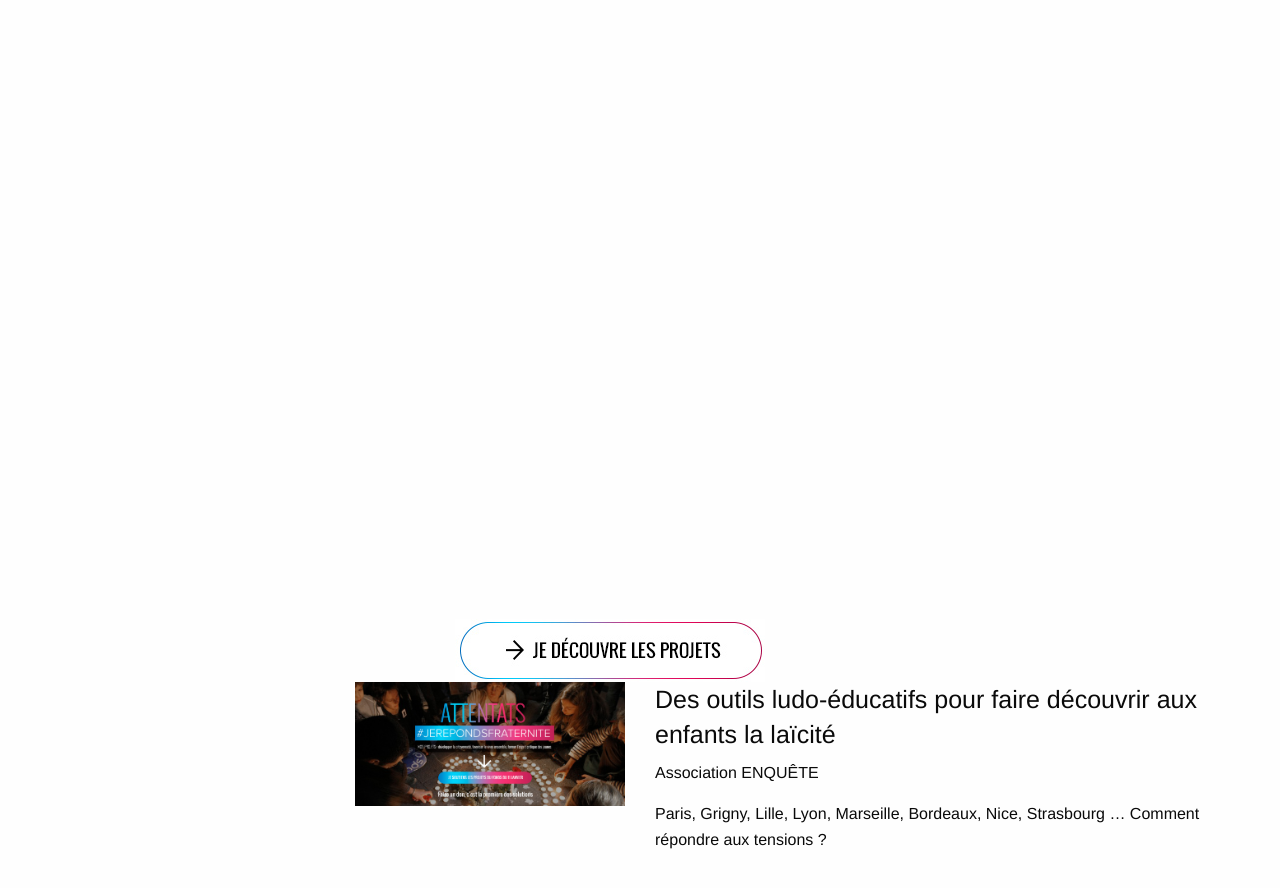
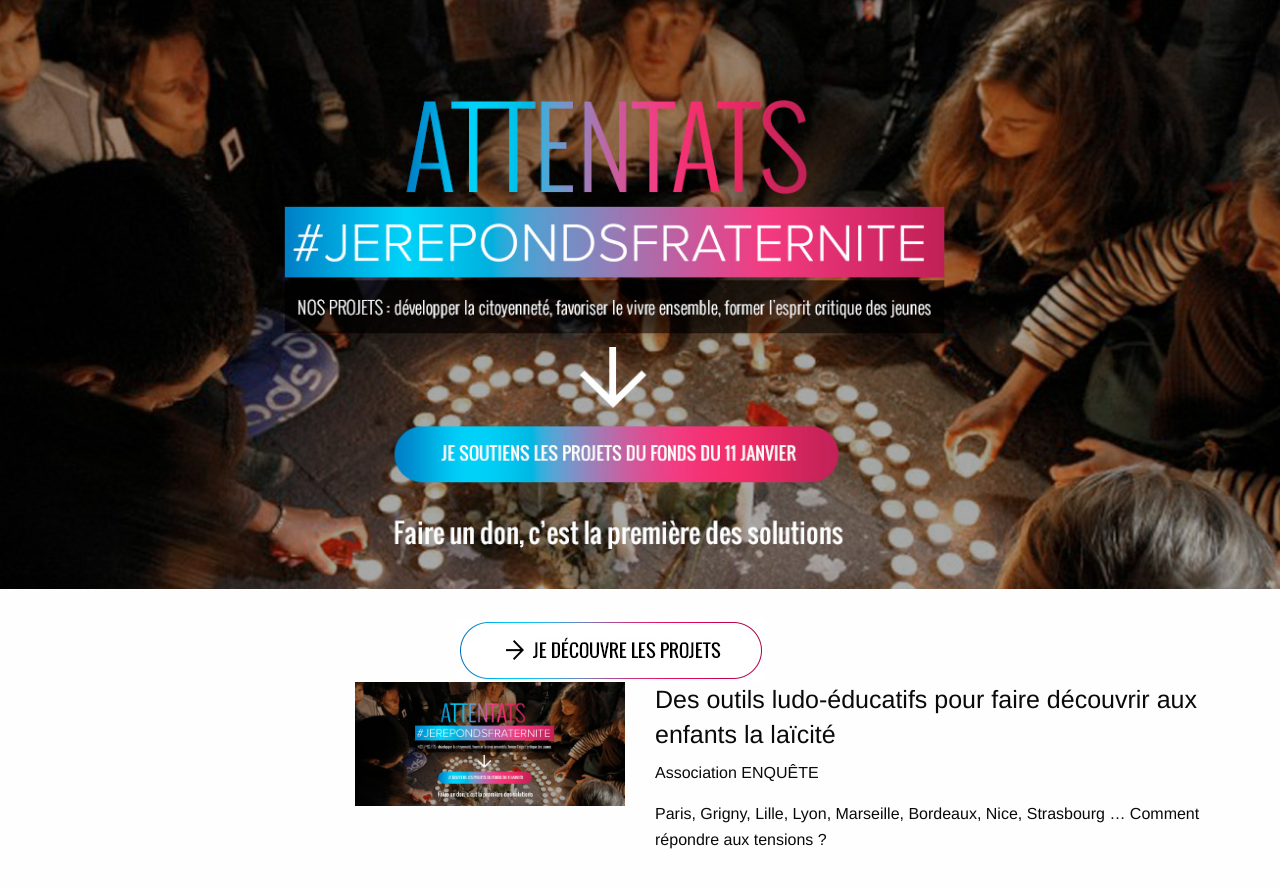
Before and after one commit to adfinitas-app/jerepondsfraternite, a Jekyll site: the page built from index.html, in a window 1280 px wide. Shown: the top 888 px of the page. Built offline with Jekyll 4.4.1, drawn with Linux system fonts in a browser that asks for light colours.

Commit message:
Updated 'css/app.css' via CloudCannon

```diff
--- a/css/app.css
+++ b/css/app.css
@@ -1,9 +1,9 @@
 html, body {
     height: 100%;
     margin: 0;
-    }
+}
 .cover90 {
-    background: url(img/bg.jpg) no-repeat center center;
+    background: url(/img/bg.jpg) no-repeat center center;
     -webkit-background-size: cover;
     -moz-background-size: cover;
     -o-background-size: cover;
```
